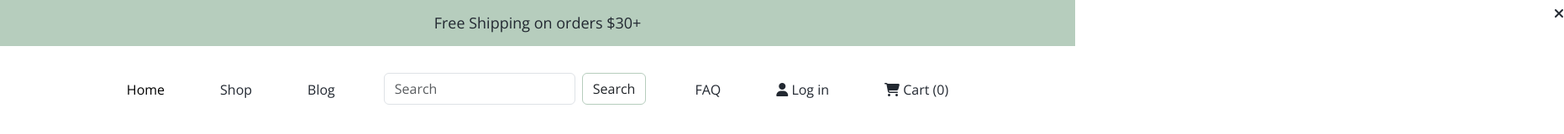
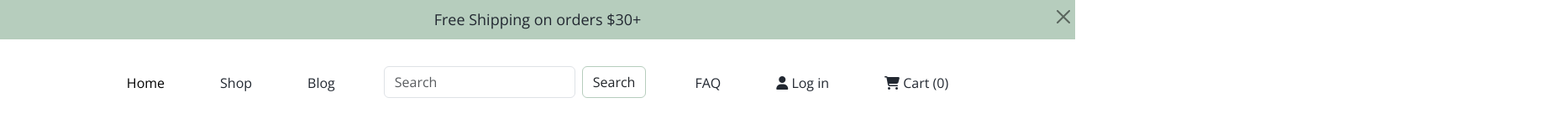
Before and after one commit to f-evgeniya/beauty-brand-landing-page-challenge, a plain HTML site: page index.html in a window 1280 px wide. Shown: the top 160 px of the page at 84% size, 1862 px wide, since content can reach past the window. Drawn offline with nearby package versions, Linux system fonts and the light colour scheme.

Commit message:
Updated carousel at index.html

```diff
--- a/index.html
+++ b/index.html
@@ -9,10 +9,6 @@
       src="https://kit.fontawesome.com/89eeaaac7b.js"
       crossorigin="anonymous"
     ></script>
-    <link rel="preconnect" href="https://fonts.googleapis.com" />
-    <link rel="preconnect" href="https://fonts.gstatic.com" crossorigin />
-    <link rel="preconnect" href="https://fonts.googleapis.com" />
-    <link rel="preconnect" href="https://fonts.gstatic.com" crossorigin />
     <link rel="preconnect" href="https://fonts.googleapis.com" />
     <link rel="preconnect" href="https://fonts.gstatic.com" crossorigin />
     <link
@@ -37,7 +33,11 @@
   <body>
     <div class="background">
       <p class="shipping-descr">Free Shipping on orders $30+</p>
-      <a href="#"><i class="fa-solid fa-xmark close-btn"></i></a>
+      <button
+        type="button"
+        class="btn-close close-btn"
+        aria-label="Close"
+      ></button>
     </div>
 
     <div class="container">
@@ -121,13 +121,13 @@
             />
             <button class="hero-btn">Shop now</button>
           </div>
-          <!-- <div class="carousel-item" data-bs-interval="4000">
+          <div class="carousel-item" data-bs-interval="4000">
             <img
               src="https://s3.amazonaws.com/shecodesio-production/uploads/files/000/064/377/original/pic_2.png?1674646378"
               class="d-block w-100"
               alt="25% off discount"
             />
-          </div> -->
+          </div>
         </div>
 
         <button
--- a/styles.css
+++ b/styles.css
@@ -23,12 +23,12 @@ h3 {
   font-family: var(--secondary-text-font);
   font-size: 18px;
   text-align: center;
-  padding: 14px 0;
+  padding: 10px 0;
 }
 .close-btn {
   position: absolute;
   top: 8px;
-  left: 1850px;
+  left: 98%;
   color: var(--text-color);
 }
 /* navbar */
```
